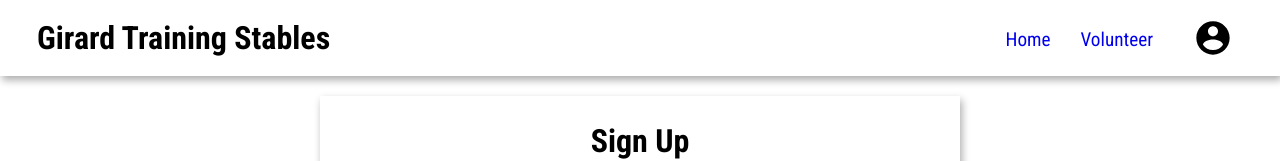
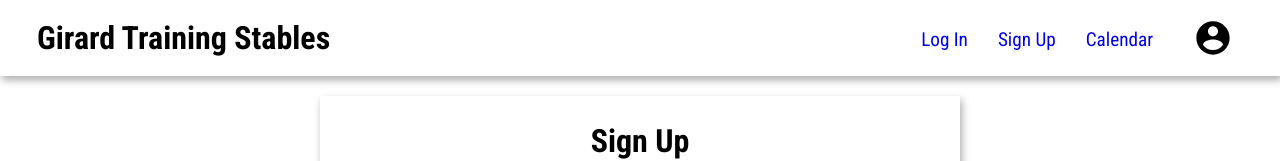
Before and after one commit to MichaelRoss2023/girardClient, a React (Create React App) app: page / in a window 1280 px wide. Shown: the top 161 px of the page. Built offline with nearby package versions, Linux system fonts and the light colour scheme.

Commit message:
Added login to nav bar

```diff
--- a/src/components/Navbar/Navbar.js
+++ b/src/components/Navbar/Navbar.js
@@ -10,10 +10,13 @@ function Navbar() {
             <span className="filler"></span>
             <ul className="links">
             <li>
-                <Link to="/" style={{ textDecoration: 'none' }}>Home</Link>
+                <Link to="/login" style={{ textDecoration: 'none' }}>Log In</Link>
             </li>
             <li>
-                <Link to="/volunteer" style={{ textDecoration: 'none' }}>Volunteer</Link>
+                <Link to="/" style={{ textDecoration: 'none' }}>Sign Up</Link>
+            </li>
+            <li>
+                <Link to="/volunteer" style={{ textDecoration: 'none' }}>Calendar</Link>
             </li>
             {/* <li>
                 <Link to="account" style={{ textDecoration: 'none' }}>Account</Link>
```
